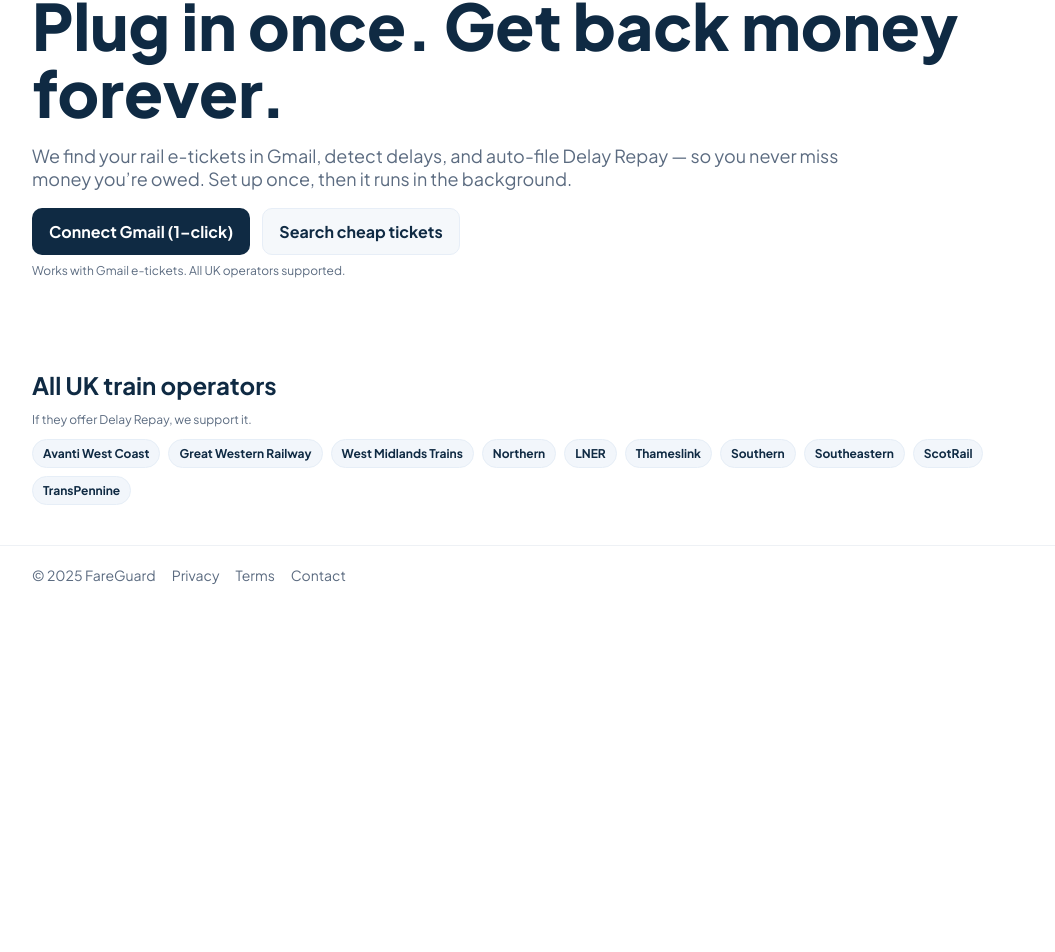
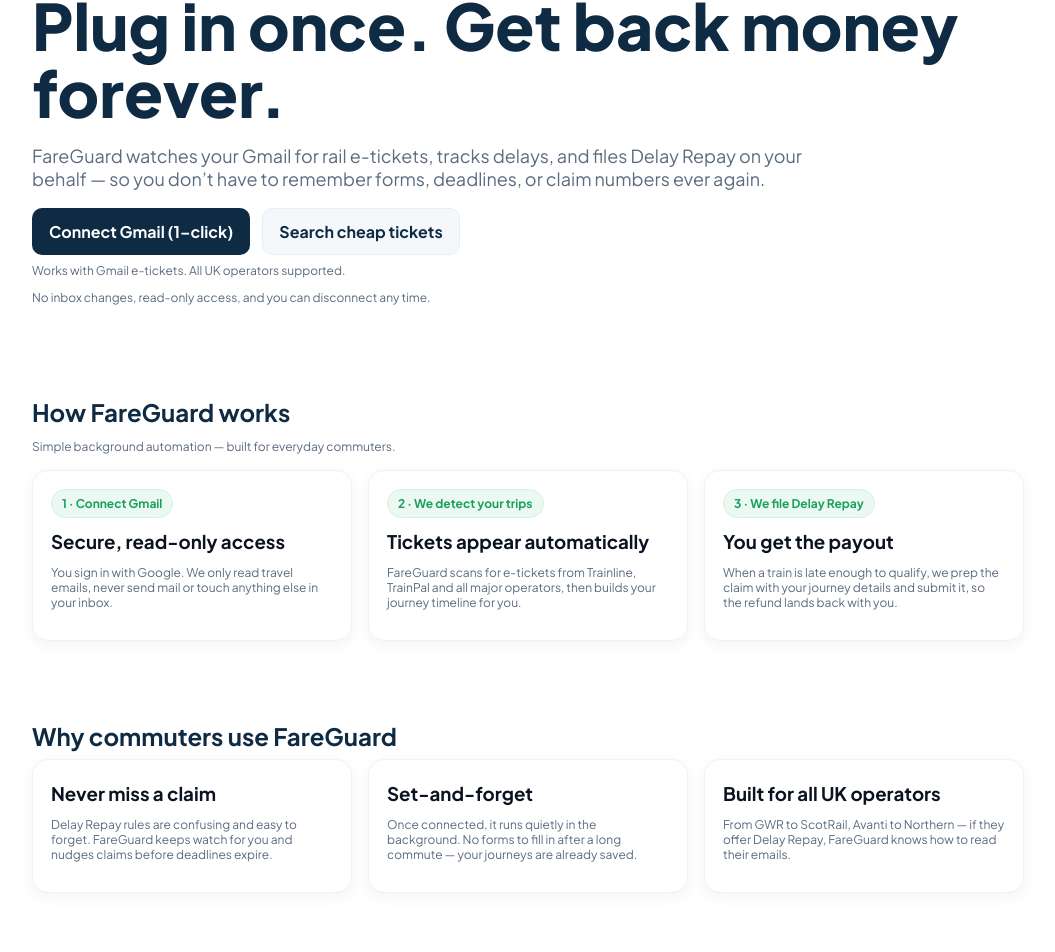
Before and after one commit to fareguard/fg-rail-pwa-starter, a Next.js app: page / in a window 1280 px wide. Shown: the part 168-1120 px from the top of the page, without its empty margins (112-1167 px from the left). Before the commit the page ends 800 px from the top, so only its background shows below. Built offline with nearby package versions, Linux system fonts and the light colour scheme; no server answers.

Commit message:
Update page.tsx

```diff
--- a/app/page.tsx
+++ b/app/page.tsx
@@ -5,11 +5,21 @@ import ConnectGmailButton from "./components/ConnectGmailButton";
 import AutoConnect from "./components/AutoConnect";
 
 const operators = [
-  "Avanti West Coast","Great Western Railway","West Midlands Trains","Northern",
-  "LNER","Thameslink","Southern","Southeastern","ScotRail","TransPennine",
+  "Avanti West Coast",
+  "Great Western Railway",
+  "West Midlands Trains",
+  "Northern",
+  "LNER",
+  "Thameslink",
+  "Southern",
+  "Southeastern",
+  "ScotRail",
+  "TransPennine",
 ];
 
 export default function Home() {
+  const year = new Date().getFullYear();
+
   return (
     <>
       {/* auto-open Google when ?connect=1 is present */}
@@ -28,30 +38,142 @@ export default function Home() {
             />
           </div>
           <div className="navActions">
-            <Link className="btn btnGhost" href="/dashboard">Dashboard</Link>
+            <Link className="btn btnGhost" href="/dashboard">
+              Dashboard
+            </Link>
           </div>
         </div>
       </div>
 
-      {/* HERO - single column */}
+      {/* HERO */}
       <section className="hero">
         <div className="container heroGrid">
           <div>
-            <div className="badge">Automatic refunds for UK train delays</div>
+            <div className="badge">
+              Automatic refunds for UK train delays
+            </div>
+
             <h1 className="h1" style={{ marginTop: 10 }}>
               Plug in once. Get back money forever.
             </h1>
+
             <p className="sub">
-              We find your rail e-tickets in Gmail, detect delays, and auto-file Delay Repay —
-              so you never miss money you’re owed. Set up once, then it runs in the background.
+              FareGuard watches your Gmail for rail e-tickets, tracks delays,
+              and files Delay Repay on your behalf — so you don’t have to
+              remember forms, deadlines, or claim numbers ever again.
             </p>
+
             <div className="ctaRow">
               <ConnectGmailButton />
-              <Link href="/search" className="btn btnGhost">Search cheap tickets</Link>
+              <Link href="/search" className="btn btnGhost">
+                Search cheap tickets
+              </Link>
             </div>
+
             <p className="small" style={{ marginTop: 8 }}>
               Works with Gmail e-tickets. All UK operators supported.
             </p>
+
+            {/* “Trust strip” */}
+            <p
+              className="small"
+              style={{ marginTop: 12, color: "var(--fg-muted)" }}
+            >
+              No inbox changes, read-only access, and you can disconnect
+              any time.
+            </p>
+          </div>
+        </div>
+      </section>
+
+      {/* HOW IT WORKS */}
+      <section className="section">
+        <div className="container">
+          <h2>How FareGuard works</h2>
+          <p className="small" style={{ marginBottom: 16 }}>
+            Simple background automation — built for everyday commuters.
+          </p>
+
+          <div
+            style={{
+              display: "grid",
+              gridTemplateColumns: "repeat(auto-fit, minmax(220px, 1fr))",
+              gap: 16,
+            }}
+          >
+            <div className="card">
+              <span className="badge" style={{ marginBottom: 8 }}>
+                1 · Connect Gmail
+              </span>
+              <h3 style={{ margin: "4px 0 6px" }}>Secure, read-only access</h3>
+              <p className="small">
+                You sign in with Google. We only read travel emails, never send
+                mail or touch anything else in your inbox.
+              </p>
+            </div>
+
+            <div className="card">
+              <span className="badge" style={{ marginBottom: 8 }}>
+                2 · We detect your trips
+              </span>
+              <h3 style={{ margin: "4px 0 6px" }}>Tickets appear automatically</h3>
+              <p className="small">
+                FareGuard scans for e-tickets from Trainline, TrainPal and all
+                major operators, then builds your journey timeline for you.
+              </p>
+            </div>
+
+            <div className="card">
+              <span className="badge" style={{ marginBottom: 8 }}>
+                3 · We file Delay Repay
+              </span>
+              <h3 style={{ margin: "4px 0 6px" }}>You get the payout</h3>
+              <p className="small">
+                When a train is late enough to qualify, we prep the claim with
+                your journey details and submit it, so the refund lands back
+                with you.
+              </p>
+            </div>
+          </div>
+        </div>
+      </section>
+
+      {/* BENEFITS */}
+      <section className="section">
+        <div className="container">
+          <h2>Why commuters use FareGuard</h2>
+
+          <div
+            style={{
+              display: "grid",
+              gridTemplateColumns: "repeat(auto-fit, minmax(240px, 1fr))",
+              gap: 16,
+              marginTop: 8,
+            }}
+          >
+            <div className="card">
+              <h3 style={{ margin: "4px 0 6px" }}>Never miss a claim</h3>
+              <p className="small">
+                Delay Repay rules are confusing and easy to forget. FareGuard
+                keeps watch for you and nudges claims before deadlines expire.
+              </p>
+            </div>
+
+            <div className="card">
+              <h3 style={{ margin: "4px 0 6px" }}>Set-and-forget</h3>
+              <p className="small">
+                Once connected, it runs quietly in the background. No forms to
+                fill in after a long commute — your journeys are already saved.
+              </p>
+            </div>
+
+            <div className="card">
+              <h3 style={{ margin: "4px 0 6px" }}>Built for all UK operators</h3>
+              <p className="small">
+                From GWR to ScotRail, Avanti to Northern — if they offer Delay
+                Repay, FareGuard knows how to read their emails.
+              </p>
+            </div>
           </div>
         </div>
       </section>
@@ -61,12 +183,23 @@ export default function Home() {
         <div className="container">
           <h2>All UK train operators</h2>
           <p className="small">If they offer Delay Repay, we support it.</p>
-          <div style={{ display: "flex", flexWrap: "wrap", gap: 8, marginTop: 8 }}>
+          <div
+            style={{
+              display: "flex",
+              flexWrap: "wrap",
+              gap: 8,
+              marginTop: 8,
+            }}
+          >
             {operators.map((op) => (
               <span
                 key={op}
                 className="badge"
-                style={{ background:"#f2f6fb", color:"var(--fg-navy)", borderColor:"#e6eef7" }}
+                style={{
+                  background: "#f2f6fb",
+                  color: "var(--fg-navy)",
+                  borderColor: "#e6eef7",
+                }}
               >
                 {op}
               </span>
@@ -75,10 +208,29 @@ export default function Home() {
         </div>
       </section>
 
+      {/* FINAL CTA */}
+      <section className="section">
+        <div className="container">
+          <div className="card">
+            <h2 style={{ margin: "0 0 8px" }}>
+              Ready to stop leaving money on the tracks?
+            </h2>
+            <p className="small" style={{ marginBottom: 12 }}>
+              Connect once, let FareGuard watch your journeys, and only think
+              about Delay Repay when the refund hits your account.
+            </p>
+            <ConnectGmailButton />
+          </div>
+        </div>
+      </section>
+
       {/* FOOTER */}
       <footer className="footer">
-        <div className="container" style={{ display: "flex", gap: 16, flexWrap: "wrap" }}>
-          <span>© {new Date().getFullYear()} FareGuard</span>
+        <div
+          className="container"
+          style={{ display: "flex", gap: 16, flexWrap: "wrap" }}
+        >
+          <span>© {year} FareGuard</span>
           <Link href="/privacy">Privacy</Link>
           <Link href="/terms">Terms</Link>
           <Link href="/contact">Contact</Link>
```
